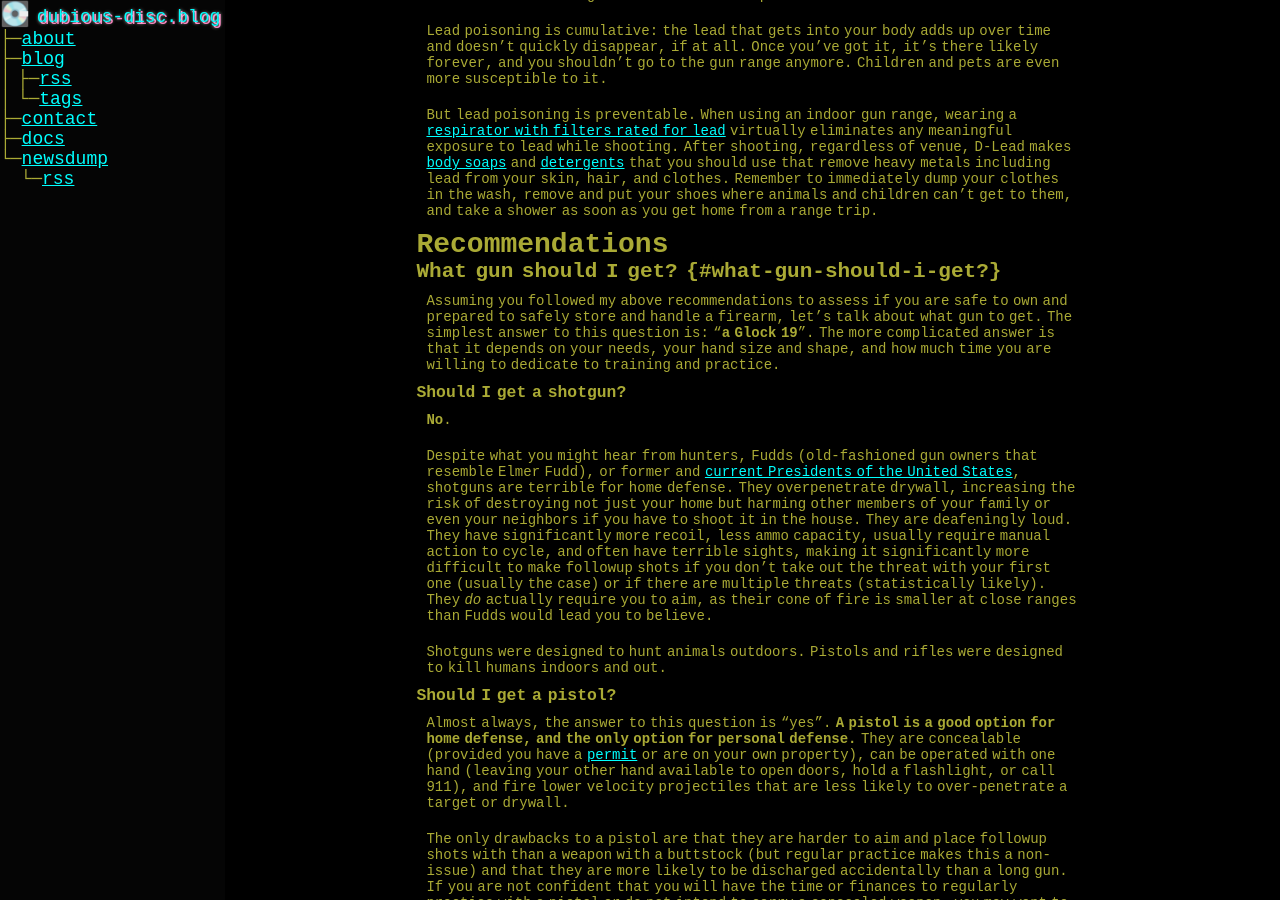
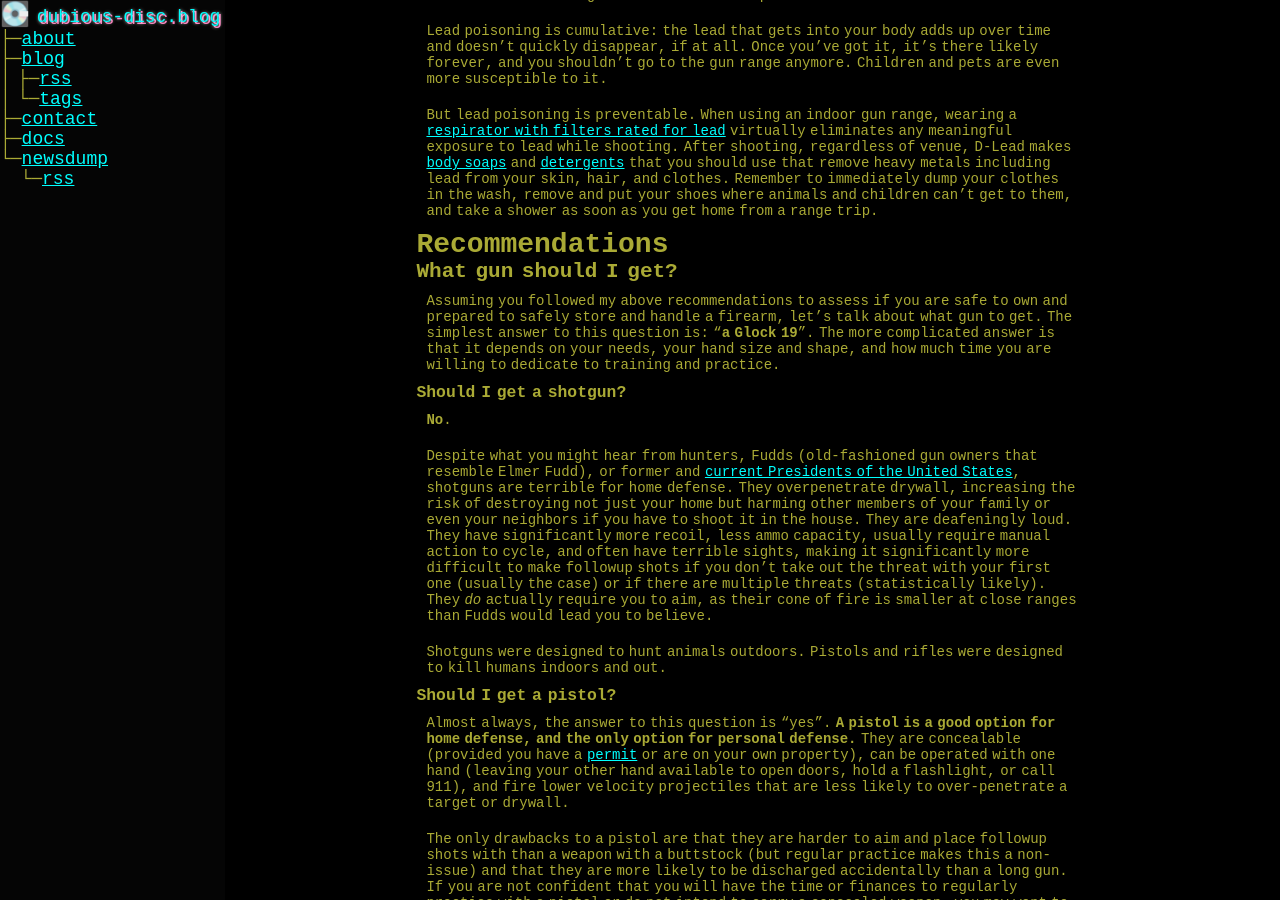
Before and after one commit to paranoid-porygon/paranoid-porygon.github.io, a Jekyll site: the page built from _pages/docs/first-gun-guide.md, in a window 1280 px wide and 900 px high, scrolled down 2118 px. Built offline with Jekyll 4.4.1, drawn with Linux system fonts in a browser that asks for light colours.

Commit message:
fix link in firearms guide

```diff
--- a/_pages/docs/first-gun-guide.md
+++ b/_pages/docs/first-gun-guide.md
@@ -12,7 +12,7 @@ permalink: /docs/first-gun-guide
 
 I want to start by saying that I *do not* believe that everyone should own a gun. A cursory look at the statistics about firearm ownership shows that [more guns is correlated with more death](https://www.hsph.harvard.edu/hicrc/firearms-research/guns-and-death/), and a more nuanced dive into the available data shows where and why. Firearms are [the most common and most successful means of suicide](https://sprc.org/scope/means-suicide#:~:text=Firearms%20are%20the%20most%20common,followed%20by%20suffocation%20and%20poisoning.&text=Firearms%20are%20used%20in%20over%20half%20of%20all%20suicides%20among%20males.&text=In%202019%2C%20firearms%20were%20the,means%20of%20suicide%20for%20women.) in the US, affording the least opportunity for intervention, abortion, or survival than the other most common means. Hundreds of accidental firearm deaths occur every year, with [victims being primarily younger than 24 years old](https://www.aftermath.com/content/accidental-shooting-deaths-statistics/). In the absence of any laws or restrictions to mitigate the prevalence of firearm-related suicides or accidents, it falls upon the prospective firearm owner to sincerely and accurately [assess whether or not it is a good idea](#safe-storage) for them to purchase a gun, and if not to consider [alternate means](#non-lethal-options-and-preventative-measures) of home and personal defense. Anyone who tells you otherwise is likely trying to make money off you and doesn’t care about your safety.
 
-If after honestly adjudicating whether or not you should get a firearm for self-defense you believe that you are safe to purchase one, this document outlines my recommendations as to [what firearm(s) you should purchase](#what-gun-should-i-get?), what [accessories](#accessories) you need to effectively utilize your weapon, what to look for in a [trainer](#training), and how to [practice](#practice) using your weapon.
+If after honestly adjudicating whether or not you should get a firearm for self-defense you believe that you are safe to purchase one, this document outlines my recommendations as to [what firearm(s) you should purchase](#what-gun-should-i-get), what [accessories](#accessories) you need to effectively utilize your weapon, what to look for in a [trainer](#training), and how to [practice](#practice) using your weapon.
 
 Additionally, I cover other things you need to consider in deciding to own a firearm, such as [safe storage](#safe-storage) of the weapon, mandatory [first-aid training](#first-aid) (even if you decide against purchasing a firearm), minimizing [lead exposure](#lead-exposure) while shooting for practice or recreation, [licensure](#weapons-carry-permit), and [legal considerations](#the-law).
 
@@ -73,7 +73,7 @@ But lead poisoning is preventable. When using an indoor gun range, wearing a [re
 
 # Recommendations
 
-## What gun should I get? {#what-gun-should-i-get?}
+## What gun should I get? {#what-gun-should-i-get}
 
 Assuming you followed my above recommendations to assess if you are safe to own and prepared to safely store and handle a firearm, let’s talk about what gun to get. The simplest answer to this question is: “**a Glock 19**”. The more complicated answer is that it depends on your needs, your hand size and shape, and how much time you are willing to dedicate to training and practice.
 
```
